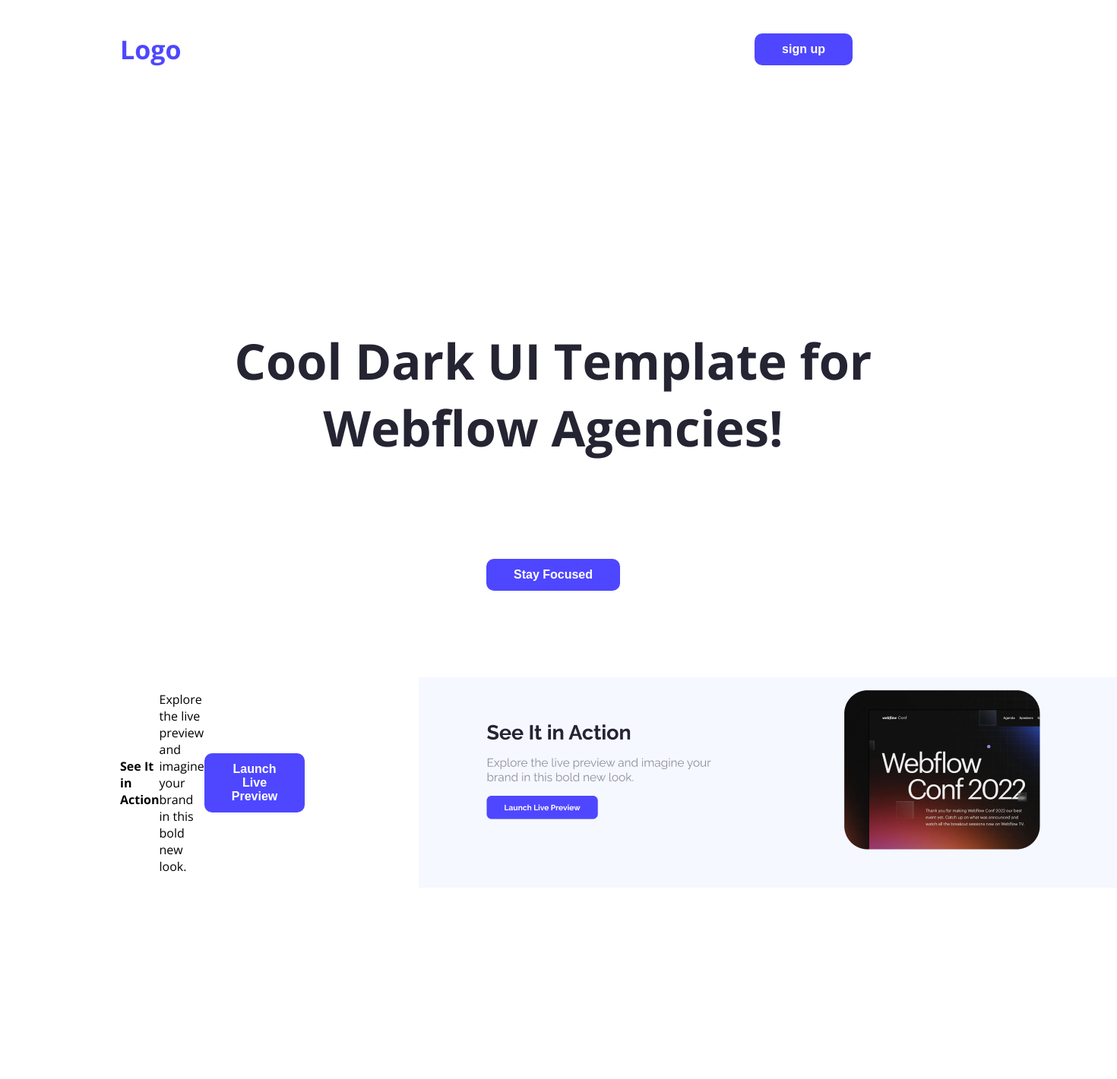
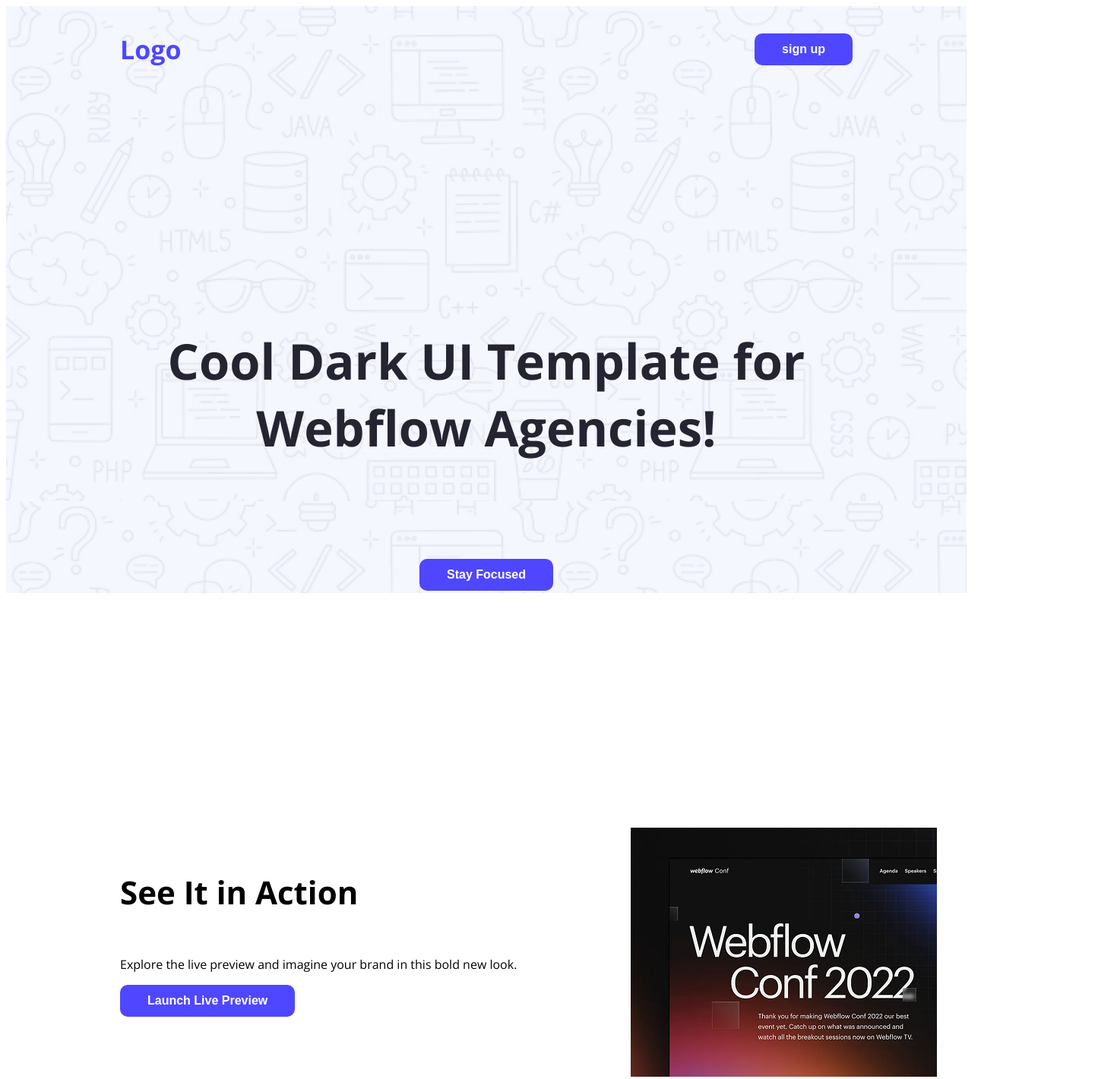
Before and after one commit to ahanif24434/portfolio-assinment-web, a plain HTML site: page index.html in a window 1280 px wide. Shown: the whole page at 76% size, 1470 px wide, since content can reach past the window. Before the commit the page ends 1177 px from the top, so only its background shows below. Drawn offline with nearby package versions, Linux system fonts and the light colour scheme.

Commit message:
added the file quick

```diff
--- a/development/style.css
+++ b/development/style.css
@@ -32,13 +32,12 @@ nav {
     color:#252432;
     font-weight:bold;
     font-size:65px;
-    margin:309px 278px;
+    margin:309px 152px;
     text-align:center;
-    width:884px;
-    height:152px;
+    /*width:884px;*/
 }
 .main-header {
-    background-image: url{"ui/banner.png"};
+    background-image: url("../Assets/Hero-bg.png");
 }
 /* header ends here */
 /* section starts here */
@@ -48,12 +47,24 @@ nav {
     font-weight:regular;
 }
 /* section ends here */
-section {
+.section-container {
     display:flex;
+}
+.nav-link {
+    display:block;
     align-items:center;
     justify-content:space-between;
 }
-nav {
-    display:flex;
-    align-items:center;
+.section-title {
+    font-weight:bold;
+    font-size:42px;
 }
+/*  productive here */
+.productive-title {
+    font-weight:bold;
+    font-size:38px;
+}
+.productive {
+    max-width:1140px;
+    margin:0 auto;
+}
--- a/index.html
+++ b/index.html
@@ -25,13 +25,13 @@ rel="stylesheet">
 
     <!--header ends here-->
     <!--action section starts here-->
-    <section>
-        <nav>
-        <h4 colass="section-title">See It in Action</h4>
+    <section class="section-container">
+        <nav class="nav-link">
+        <h4 class="section-title">See It in Action</h4>
         <p class="section-sub-title">Explore the live preview and imagine your brand in this bold new look.</p>
         <button class="btn-primary"type="button">Launch Live Preview</button>
         </nav>
-        <img class="section-img"src="ui/action.png" alt="">
+        <img class="section-img"src="Assets/wc-mini.png" alt="">
     </section>
     <!--action section ends here-->
 </body>
```
